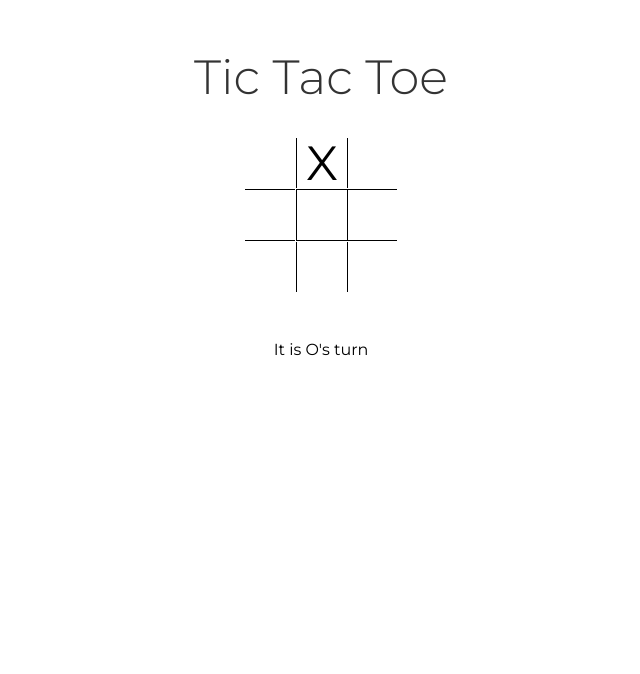
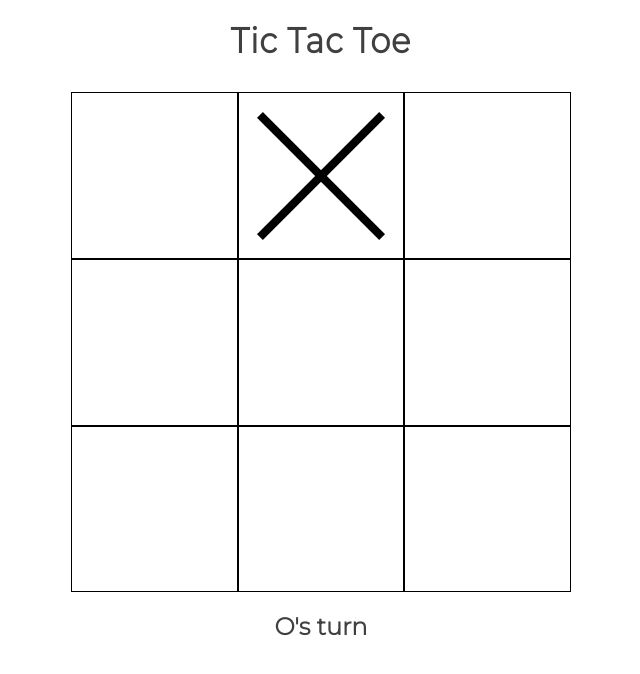
Before and after one commit to azdaev/azdaev.github.io, a plain HTML site: page tic_tac_toe/index.html in a window 1280 px wide. Both pictures are taken after a click on the element 641 px from the left and 163 px from the top of the page. Shown: the whole page, without its empty margins (319-959 px from the left). Drawn offline with nearby package versions, Linux system fonts and the light colour scheme.

Commit message:
new tic tac toe

```diff
--- a/tic_tac_toe/css/main.scss
+++ /dev/null
@@ -1,84 +0,0 @@
-@import url(https://fonts.googleapis.com/css?family=Montserrat:100,100italic,200,200italic,300,300italic,regular,italic,500,500italic,600,600italic,700,700italic,800,800italic,900,900italic);
-
-* {
-    margin: 0;
-    padding: 0;
-}
-
-html,body {
-  overflow: hidden;
-}
-
-h1 {
-    font-family: 'Montserrat';
-    text-align: center;
-    margin-top: 1em;
-    font-weight: 300;
-    font-size: 3em;
-    color: rgba(0,0,0,0.8)
-}
-
-.container {
-    display: grid;
-    grid-template-columns: repeat(3, 50px);
-    grid-gap: 1px;
-    justify-content: center;
-    margin-top: 2em;
-
-    div {
-        width: 50px;
-        height: 50px;
-    }
-
-    :nth-child(5) {
-        border: 1px solid black;
-    }
-
-    :nth-child(6) {
-        border-top: 1px solid black;
-        border-bottom: 1px solid black;
-    }
-
-    :nth-child(4) {
-        border-top: 1px solid black;
-        border-bottom: 1px solid black;
-    }
-
-    :nth-child(2) {
-        border-left: 1px solid black;
-        border-right: 1px solid black;
-    }
-
-    :nth-child(8) {
-        border-left: 1px solid black;
-        border-right: 1px solid black;
-    }
-}
-
-.box {
-    text-align: center;
-    padding: 0;
-    font-size: 3em;
-    font-family: "Montserrat";
-
-    p {
-        text-align: center;
-        vertical-align: middle;
-        line-height: 50px;
-    }
-}
-
-.overlay{
-  position: absolute;
-  height: 100vh;
-  width: 100vw;
-  background-color: white;
-   h1{
-     margin-top: 3em;
-   }
-}
-
-p {
-  text-align: center;
-  font-family: 'Montserrat';
-}
--- a/tic_tac_toe/index.html
+++ b/tic_tac_toe/index.html
@@ -1,37 +1,28 @@
 <!DOCTYPE html>
 <html lang="en">
-
 <head>
     <meta charset="UTF-8">
     <meta name="viewport" content="width=device-width, initial-scale=1.0">
     <meta http-equiv="X-UA-Compatible" content="ie=edge">
     <title>Tic Tac Toe</title>
-    <link rel="stylesheet" href="./css/main.css">
+    <link rel="stylesheet" href="main.css">
+    <link href="https://fonts.googleapis.com/css?family=Montserrat:300&display=swap" rel="stylesheet">
 </head>
-
 <body>
-  <div class="overlay">
     <h1>Tic Tac Toe</h1>
-  </div>
-    <div class="main">
-      <h1>Tic Tac Toe</h1>
-        <div class="container">
-            <div class="box"></div>
-            <div class="box"></div>
-            <div class="box"></div>
-            <div class="box"></div>
-            <div class="box"></div>
-            <div class="box"></div>
-            <div class="box"></div>
-            <div class="box"></div>
-            <div class="box"></div>
-        </div>
+    <div class="container">
+        <div class="square"></div>
+        <div class="square"></div>
+        <div class="square"></div>
+        <div class="square"></div>
+        <div class="square"></div>
+        <div class="square"></div>
+        <div class="square"></div>
+        <div class="square"></div>
+        <div class="square"></div>
     </div>
-    <h1 id="result"></h1>
-    <p class="turn"></p>
-    <script src="https://cdnjs.cloudflare.com/ajax/libs/gsap/2.0.2/TweenMax.min.js" charset="utf-8"></script>
-    <script src="./js/animation.js" charset="utf-8"></script>
-    <script src="./js/main.js"></script>
+    <h2>X's turn</h2><br>
+    <p></p>
+<script src="main.js"></script>
 </body>
-
 </html>
--- a/tic_tac_toe/js/animation.js
+++ /dev/null
@@ -1,24 +0,0 @@
-TweenMax.to(".overlay h1", 2, {
-  opacity: 0,
-  y: -60,
-});
-
-TweenMax.to(".overlay", 1, {
-  delay: 0.2,
-  top: "-100%",
-  ease: Expo.easeInOut
-});
-
-TweenMax.from(".main h1", 0.2, {
-  delay: 0.75,
-  opacity: 0,
-  y: 10,
-  ease: Expo.easeInOut
-});
-
-TweenMax.from(".box", 0.4, {
-  delay: 0.9,
-  opacity: 0,
-  y: 10,
-  ease: Expo.easeInOut
-});
--- a/tic_tac_toe/js/main.js
+++ /dev/null
@@ -1,53 +0,0 @@
-const BOXES = document.querySelectorAll('.box');
-const result = document.querySelector('#result');
-const turnP = document.querySelector('.turn');
-let turn = true;
-let opened = [1, 1, 1, 1, 1, 1, 1, 1, 1];
-let x = [];
-let o = [];
-for (let i = 0; i < BOXES.length; i++) {
-    BOXES[i].addEventListener('click', () => {
-        if (turn == true && opened[i] == 1) {
-            BOXES[i].innerHTML = "<p>X</p>";
-            x.push(i);
-        }
-        if (turn == false && opened[i] == 1) {
-            BOXES[i].innerHTML = "<p>O</p>";
-            o.push(i);
-        }
-        if (opened[i] == 1) {
-            turn = !turn
-        }
-        opened[i] = 0;
-        x.sort();
-        o.sort();
-        console.log("update");
-        console.log(x);
-        console.log(o);
-        if (didWin(x) == true) {
-            opened = 0;
-            result.innerText = "X WIN";
-        }
-        if (didWin(o) == true) {
-            opened = 0;
-            result.innerText = "O WIN";
-        }
-        if (turn == 1){
-          turnP.innerText = "It is X's turn";
-        } else {
-          turnP.innerText = "It is O's turn";
-        }
-    })
-};
-
-function didWin(arr) {
-    let len = arr.length;
-    if (len < 3)
-        return false;
-    var firstDiff = arr[1] - arr[0];
-    for (var i = 1; i < len - 1; ++i) {
-        if (arr[i + 1] - arr[i] != firstDiff)
-            return false;
-    }
-    return true;
-}
--- /dev/null
+++ b/tic_tac_toe/main.js
@@ -0,0 +1,70 @@
+const squares = document.querySelectorAll('.square');
+const p = document.querySelector('p');
+const h2 = document.querySelector('h2');
+let xTurn = 1;
+busySquares = [0, 0, 0, 0, 0, 0, 0, 0, 0];
+xSquares = [];
+oSquares = [];
+const winCombos = [
+    [1, 2, 3],
+    [4, 5, 6],
+    [7, 8, 9],
+    [1, 5, 9],
+    [3, 5, 7],
+    [1, 4, 7],
+    [2, 5, 8],
+    [3, 6, 9],
+];
+let gameIsOver;
+for (let i = 0, len = 9; i < len; i++) {
+    squares[i].addEventListener('click', () => {
+        if (busySquares[i] == 1) return null;
+        let node = document.createElement('img');
+        if (xTurn == 1) {
+            node.setAttribute("src", "./cross.png");
+            xSquares.push(i + 1);
+            xSquares.sort();
+            h2.innerHTML = "O's turn";
+            for (let n = 0; n < 8; n++) {
+                if (contain(winCombos[n], xSquares) == true) {
+                    p.innerHTML = "X wins!";
+                    for (let x = 0; x < busySquares.length; x++) {
+                        busySquares[x] = 1;
+                    }
+                }
+            }
+        } else {
+            node.setAttribute("src", "./circle.png");
+            oSquares.push(i + 1);
+            oSquares.sort();
+            h2.innerHTML = "X's turn";
+            for (let n = 0; n < 8; n++) {
+                if (contain(winCombos[n], oSquares) == true) {
+                    p.innerHTML = "O wins!";
+                    for (let x = 0; x < busySquares.length; x++) {
+                        busySquares[x] = 1
+                    }
+                }
+            }
+        }
+        squares[i].appendChild(node);
+        busySquares[i] = 1;
+        xTurn = !xTurn;
+    })
+}
+
+let contain = function (arr1, arr2) {
+    let win = [0, 0, 0];
+    for (let i = 0; i < arr1.length; i++) {
+        for (let d = 0; d < arr2.length; d++) {
+            if (arr1[i] == arr2[d]) {
+                win[i] = 1;
+            };
+        };
+    };
+    if (win[0] == 1 && win[1] == 1 && win[2] == 1) {
+        return true;
+    } else {
+        return false;
+    }
+}
--- /dev/null
+++ b/tic_tac_toe/main.scss
@@ -0,0 +1,45 @@
+*{
+    color: rgba(0,0,0,0.75);
+}
+
+.container{
+    display: block;
+    width: 500px;
+    height: 500px;
+    margin: 0 auto;
+    margin-top: 2em;
+    display: grid;
+    grid-template: repeat(3,1fr)/repeat(3,1fr);
+    @media only screen and(max-width:650px) {
+        width: 250px;
+        height: 250px;
+        img{
+            max-width: 50px;
+        }
+    }
+}
+
+.square{
+    border: 1px solid black;
+    display: flex;
+    justify-content: center;
+    align-items: center;
+}
+
+h1{
+    text-align: center;
+    font-family: "Montserrat";
+    transform: scaleY(1.1);
+    letter-spacing: 1px;
+}
+
+h2{
+    text-align: center;
+    font-family: "Montserrat";
+}
+
+p{
+    text-align: center;
+    font-size: 3em;
+    font-family: "Montserrat";
+}
```
Also changed, not shown: tic_tac_toe/circle.png (added), tic_tac_toe/cross.png (added), tic_tac_toe/css/main.css (deleted), tic_tac_toe/main.css (added), 2 other files.
